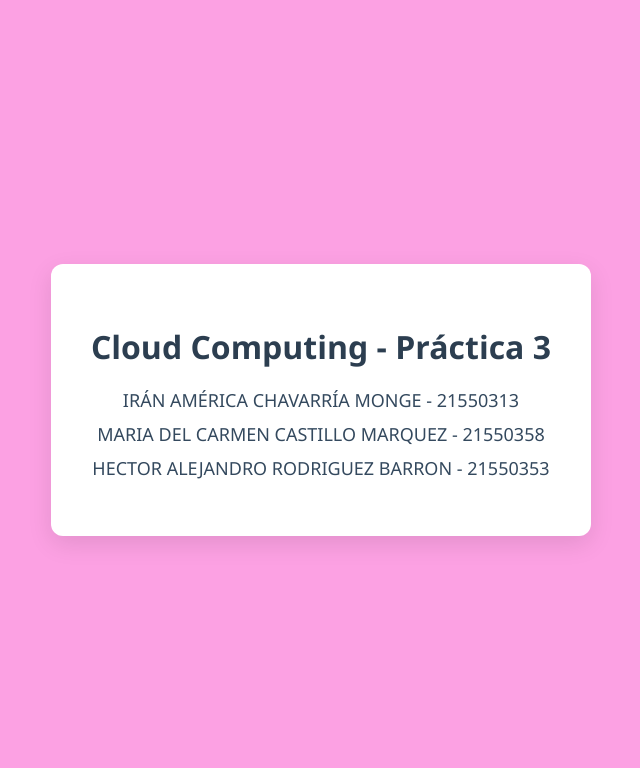
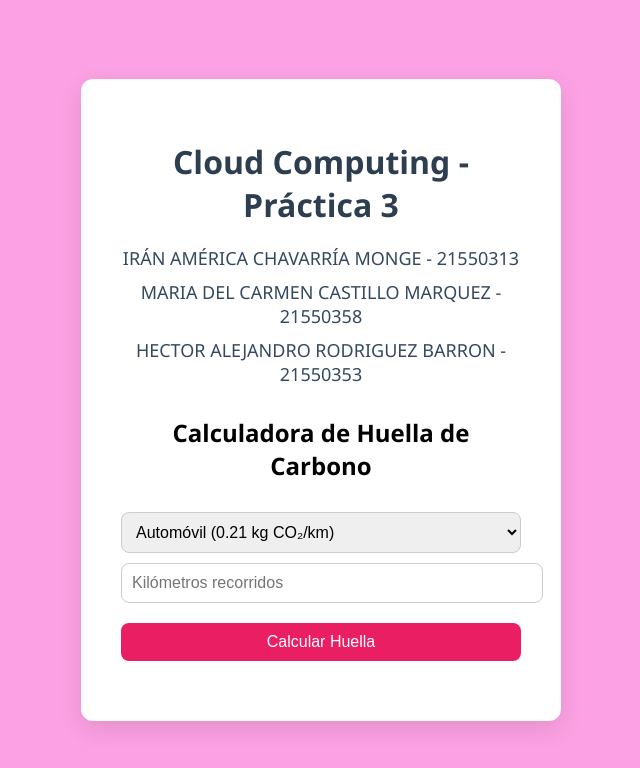
Before and after one commit to panconmermelada2/cloud-practica-3, a Flask app: page / in a window 1280 px wide. Shown: the top 768 px of the page, without its empty margins (319-959 px from the left). Run offline with Flask 3, Linux system fonts and the light colour scheme.

Commit message:
feat: calculadora de carbono

```diff
--- a/templates/index.html
+++ b/templates/index.html
@@ -21,6 +21,7 @@
             border-radius: 12px;
             box-shadow: 0 8px 24px rgba(0, 0, 0, 0.1);
             text-align: center;
+            width: 400px;
         }
 
         h1 {
@@ -31,12 +32,36 @@
         ul {
             list-style: none;
             padding: 0;
+            margin-bottom: 30px;
         }
 
         li {
             font-size: 18px;
             margin: 10px 0;
             color: #34495e;
+        }
+
+        select, input[type="number"], button {
+            padding: 10px;
+            margin-top: 10px;
+            width: 100%;
+            font-size: 16px;
+            border: 1px solid #ccc;
+            border-radius: 8px;
+        }
+
+        button {
+            background-color: #e91e63;
+            color: white;
+            border: none;
+            cursor: pointer;
+            margin-top: 20px;
+        }
+
+        #resultado {
+            margin-top: 20px;
+            font-weight: bold;
+            color: #2c3e50;
         }
     </style>
 </head>
@@ -48,6 +73,34 @@
             <li>MARIA DEL CARMEN CASTILLO MARQUEZ - 21550358</li>
             <li>HECTOR ALEJANDRO RODRIGUEZ BARRON - 21550353</li>
         </ul>
+
+        <h2>Calculadora de Huella de Carbono</h2>
+        <select id="transporte">
+            <option value="0.21">Automóvil (0.21 kg CO₂/km)</option>
+            <option value="0.05">Autobús (0.05 kg CO₂/km)</option>
+            <option value="0.15">Motocicleta (0.15 kg CO₂/km)</option>
+            <option value="0">Bicicleta / Caminando (0 kg CO₂)</option>
+        </select>
+        <input type="number" id="kilometros" placeholder="Kilómetros recorridos" min="0">
+        <button onclick="calcularCarbono()">Calcular Huella</button>
+
+        <div id="resultado"></div>
     </div>
+
+    <script>
+        function calcularCarbono() {
+            const factor = parseFloat(document.getElementById("transporte").value);
+            const km = parseFloat(document.getElementById("kilometros").value);
+
+            if (isNaN(km) || km < 0) {
+                document.getElementById("resultado").innerText = "Ingresa una distancia válida.";
+                return;
+            }
+
+            const total = factor * km;
+            document.getElementById("resultado").innerText =
+                `Tu huella de carbono estimada es de ${total.toFixed(2)} kg de CO₂.`;
+        }
+    </script>
 </body>
 </html>
```
